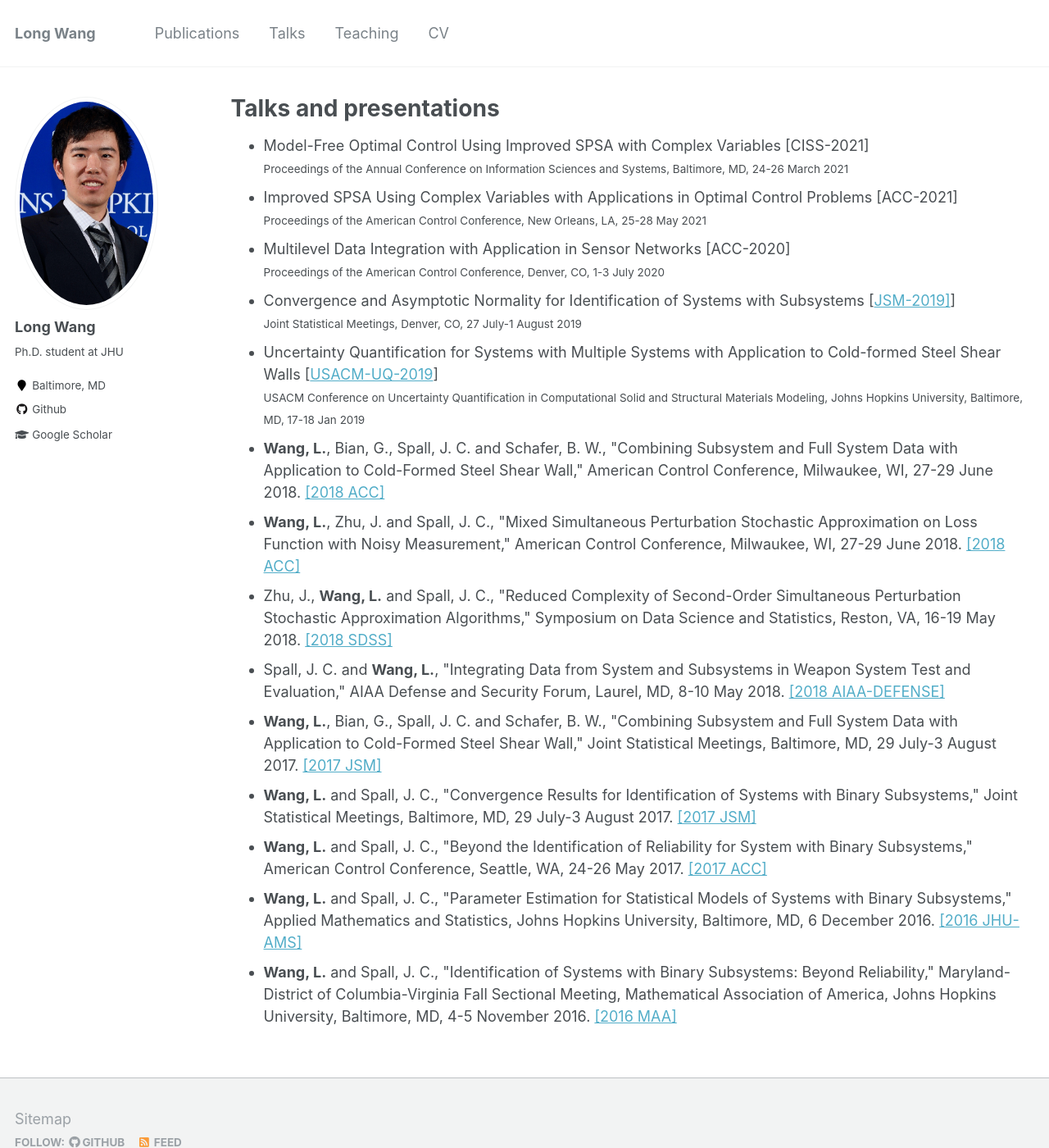
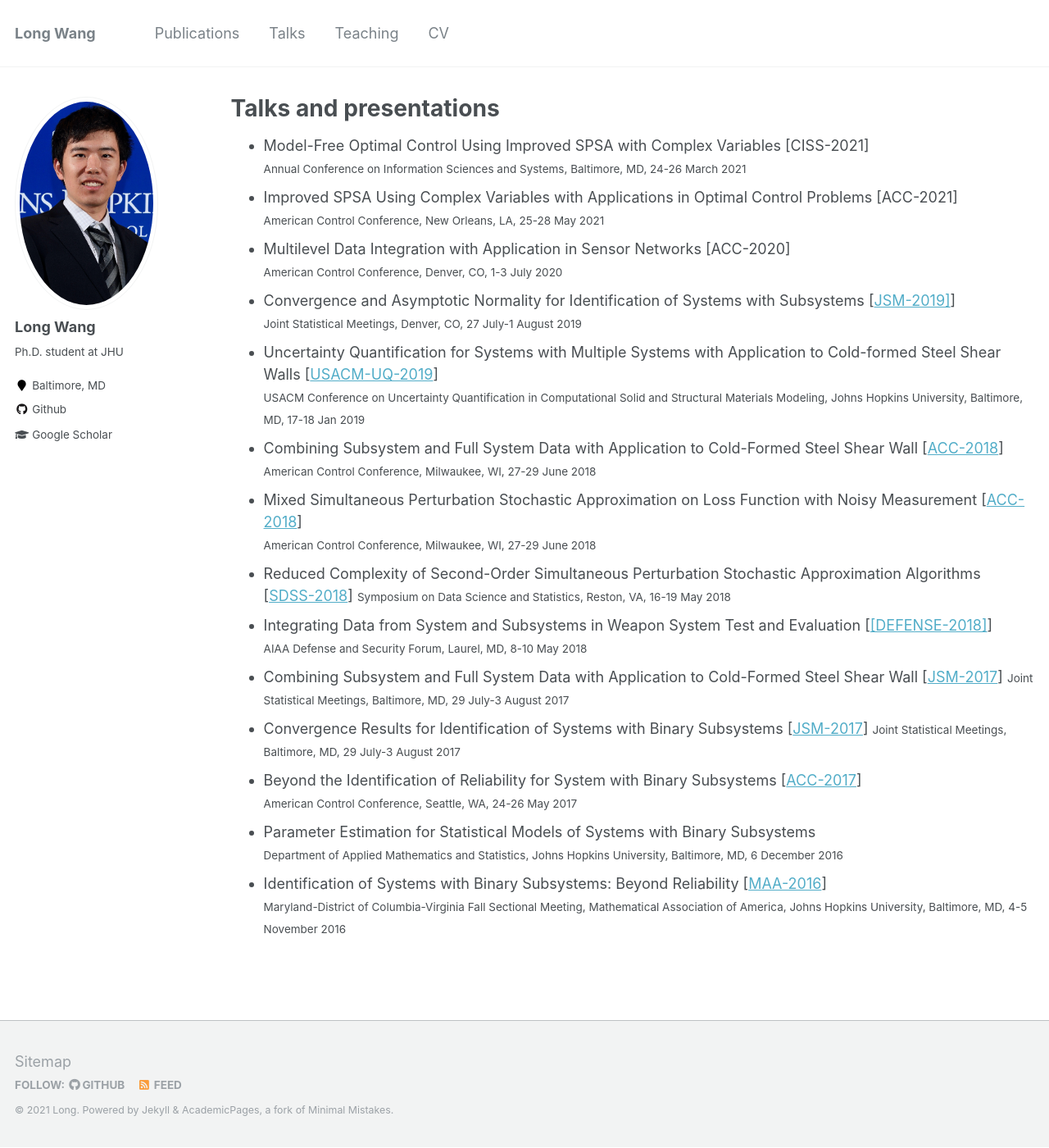
Before and after one commit to longwang-jhu/longwang-jhu.github.io, a Jekyll site: the page built from _pages/talks.html, in a window 1280 px wide and 1400 px high. Shown: the whole window at 82% size. Built offline with Jekyll 4.4.1, drawn with Linux system fonts in a browser that asks for light colours.

Commit message:
Update talks.html

```diff
--- a/_pages/talks.html
+++ b/_pages/talks.html
@@ -8,15 +8,15 @@ author_profile: true
 <ul>
     <li>
         Model-Free Optimal Control Using Improved SPSA with Complex Variables [CISS-2021]<br>
-        <small>Proceedings of the Annual Conference on Information Sciences and Systems, Baltimore, MD, 24-26 March 2021</small>
+        <small>Annual Conference on Information Sciences and Systems, Baltimore, MD, 24-26 March 2021</small>
     </li>
     <li>
         Improved SPSA Using Complex Variables with Applications in Optimal Control Problems [ACC-2021]<br>
-        <small>Proceedings of the American Control Conference, New Orleans, LA, 25-28 May 2021</small>
+        <small>American Control Conference, New Orleans, LA, 25-28 May 2021</small>
     </li>
     <li>
         Multilevel Data Integration with Application in Sensor Networks [ACC-2020]<br>
-        <small>Proceedings of the American Control Conference, Denver, CO, 1-3 July 2020</small>
+        <small>American Control Conference, Denver, CO, 1-3 July 2020</small>
     </li>
     <li>
         Convergence and Asymptotic Normality for Identification of Systems with Subsystems [<a href="https://ww2.amstat.org/meetings/jsm/2019/index.cfm">JSM-2019]</a>]<br>
@@ -26,15 +26,42 @@ author_profile: true
         Uncertainty Quantification for Systems with Multiple Systems with Application to Cold-formed Steel Shear Walls [<a href="http://uq-materials2019.usacm.org/">USACM-UQ-2019</a>]<br>
         <small>USACM Conference on Uncertainty Quantification in Computational Solid and Structural Materials Modeling, Johns Hopkins University, Baltimore, MD, 17-18 Jan 2019</small>
     </li>
-    <li><b>Wang, L.</b>, Bian, G., Spall, J. C. and Schafer, B. W., "Combining Subsystem and Full System Data with Application to Cold­-Formed Steel Shear Wall," American Control Conference, Milwaukee, WI, 27-29 June 2018. <a href="http://acc2018.a2c2.org/">[2018 ACC]</a></li>
-    <li><b>Wang, L.</b>, Zhu, J. and Spall, J. C., "Mixed Simultaneous Perturbation Stochastic Approximation on Loss Function with Noisy Measurement," American Control Conference, Milwaukee, WI, 27-29 June 2018. <a href="http://acc2018.a2c2.org/">[2018 ACC]</a></li>
-    <li>Zhu, J., <b>Wang, L.</b> and Spall, J. C., "Reduced Complexity of Second-Order Simultaneous Perturbation Stochastic Approximation Algorithms," Symposium on Data Science and Statistics, Reston, VA, 16-19 May 2018. <a href="https://ww2.amstat.org/meetings/sdss/2018/index.cfm">[2018 SDSS]</a></li>
-    <li>Spall, J. C. and <b>Wang, L.</b>, "Integrating Data from System and Subsystems in Weapon System Test and Evaluation," AIAA Defense and Security Forum, Laurel, MD, 8-10 May 2018. <a href="https://defense.aiaa.org/">[2018 AIAA-DEFENSE]</a></li>
-    <li><b>Wang, L.</b>, Bian, G., Spall, J. C. and Schafer, B. W., "Combining Subsystem and Full System Data with Application to Cold-Formed Steel Shear Wall," Joint Statistical Meetings, Baltimore, MD, 29 July-3 August 2017. <a href="https://ww2.amstat.org/meetings/jsm/2017/index.cfm">[2017 JSM]</a></li>
-    <li><b>Wang, L.</b> and Spall, J. C., "Convergence Results for Identification of Systems with Binary Subsystems," Joint Statistical Meetings, Baltimore, MD, 29 July-3 August 2017. <a href="https://ww2.amstat.org/meetings/jsm/2017/index.cfm">[2017 JSM]</a></li>
-    <li><b>Wang, L.</b> and Spall, J. C., "Beyond the Identification of Reliability for System with Binary Subsystems," American Control Conference, Seattle, WA, 24-26 May 2017. <a href="http://acc2017.a2c2.org/">[2017 ACC]</a></li>
-    <li><b>Wang, L.</b> and Spall, J. C., "Parameter Estimation for Statistical Models of Systems with Binary Subsystems," Applied Mathematics and Statistics, Johns Hopkins University, Baltimore, MD, 6 December 2016. <a href="https://engineering.jhu.edu/ams/news-and-events/calendar/">[2016 JHU-AMS]</a></li>
-    <li><b>Wang, L.</b> and Spall, J. C., "Identification of Systems with Binary Subsystems: Beyond Reliability," Maryland-District of Columbia-Virginia Fall Sectional Meeting, Mathematical Association of America, Johns Hopkins University, Baltimore, MD, 4-5 November 2016. <a href="http://sections.maa.org/mddcva/Fall2016Meeting.php">[2016 MAA]</a></li>
+    <li>
+        Combining Subsystem and Full System Data with Application to Cold­-Formed Steel Shear Wall [<a href="http://acc2018.a2c2.org/">ACC-2018</a>]<br>
+        <small>American Control Conference, Milwaukee, WI, 27-29 June 2018</small>
+    </li>
+    <li>
+        Mixed Simultaneous Perturbation Stochastic Approximation on Loss Function with Noisy Measurement [<a href="http://acc2018.a2c2.org/">ACC-2018</a>]<br>
+        <small>American Control Conference, Milwaukee, WI, 27-29 June 2018</small>
+    </li>
+    <li>
+        Reduced Complexity of Second-Order Simultaneous Perturbation Stochastic Approximation Algorithms [<a href="https://ww2.amstat.org/meetings/sdss/2018/index.cfm">SDSS-2018</a>]
+        <small>Symposium on Data Science and Statistics, Reston, VA, 16-19 May 2018</small>
+    </li>
+    <li>
+        Integrating Data from System and Subsystems in Weapon System Test and Evaluation [<a href="https://defense.aiaa.org/">[DEFENSE-2018]</a>]<br>
+        <small>AIAA Defense and Security Forum, Laurel, MD, 8-10 May 2018</small>
+    </li>
+    <li>
+        Combining Subsystem and Full System Data with Application to Cold-Formed Steel Shear Wall [<a href="https://ww2.amstat.org/meetings/jsm/2017/index.cfm">JSM-2017</a>]
+        <small>Joint Statistical Meetings, Baltimore, MD, 29 July-3 August 2017</small>
+    </li>
+    <li>
+        Convergence Results for Identification of Systems with Binary Subsystems [<a href="https://ww2.amstat.org/meetings/jsm/2017/index.cfm">JSM-2017</a>]
+        <small>Joint Statistical Meetings, Baltimore, MD, 29 July-3 August 2017</small>
+    </li>
+    <li>
+        Beyond the Identification of Reliability for System with Binary Subsystems [<a href="http://acc2017.a2c2.org/">ACC-2017</a>]<br>
+        <small>American Control Conference, Seattle, WA, 24-26 May 2017</small>
+    </li>
+    <li>
+        Parameter Estimation for Statistical Models of Systems with Binary Subsystems<br>
+        <small>Department of Applied Mathematics and Statistics, Johns Hopkins University, Baltimore, MD, 6 December 2016</small>
+    </li>
+    <li>
+        Identification of Systems with Binary Subsystems: Beyond Reliability [<a href="http://sections.maa.org/mddcva/Fall2016Meeting.php">MAA-2016</a>]<br>
+        <small>Maryland-District of Columbia-Virginia Fall Sectional Meeting, Mathematical Association of America, Johns Hopkins University, Baltimore, MD, 4-5 November 2016</small>
+    </li>
 </ul>
 
 
```
